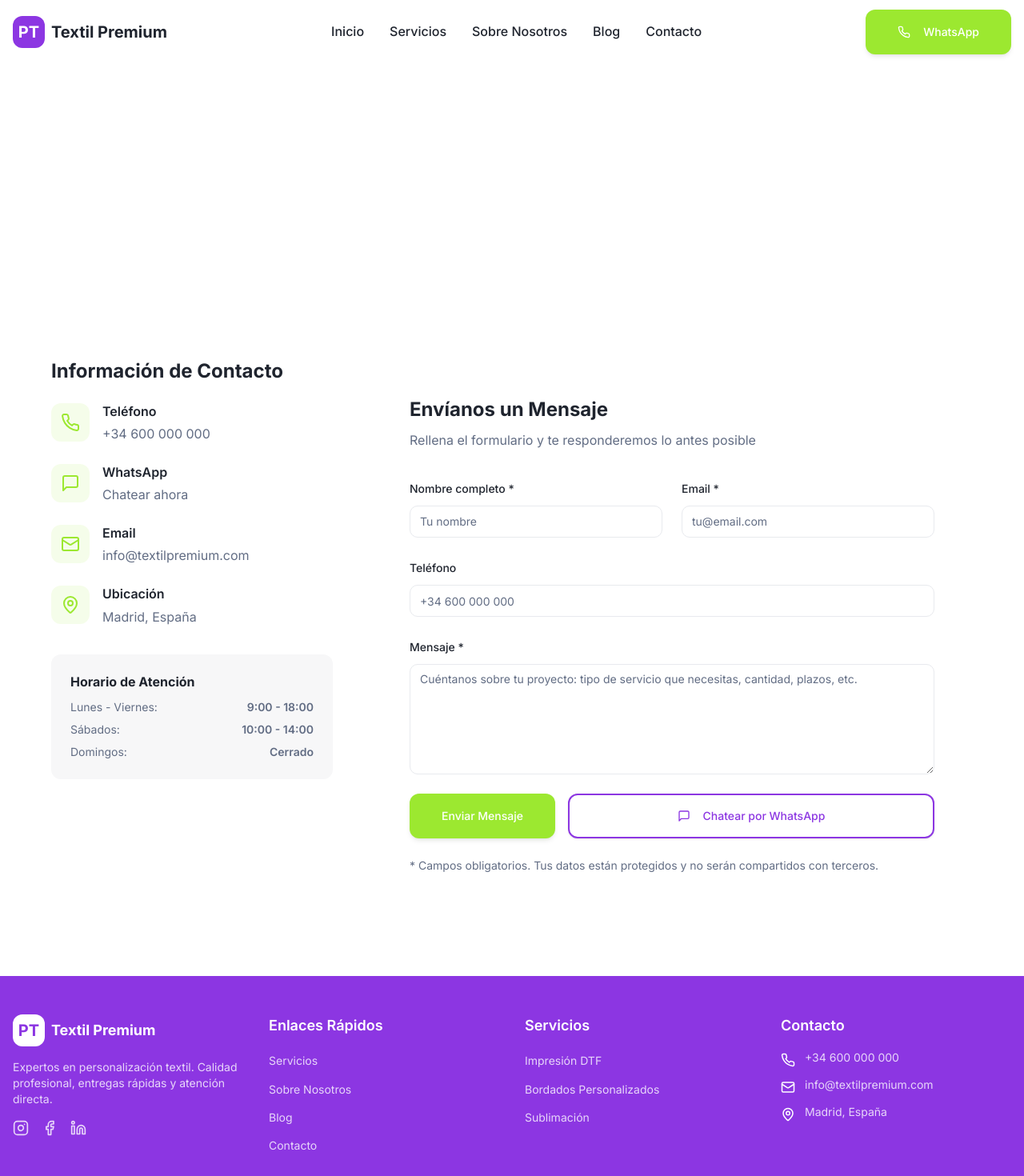
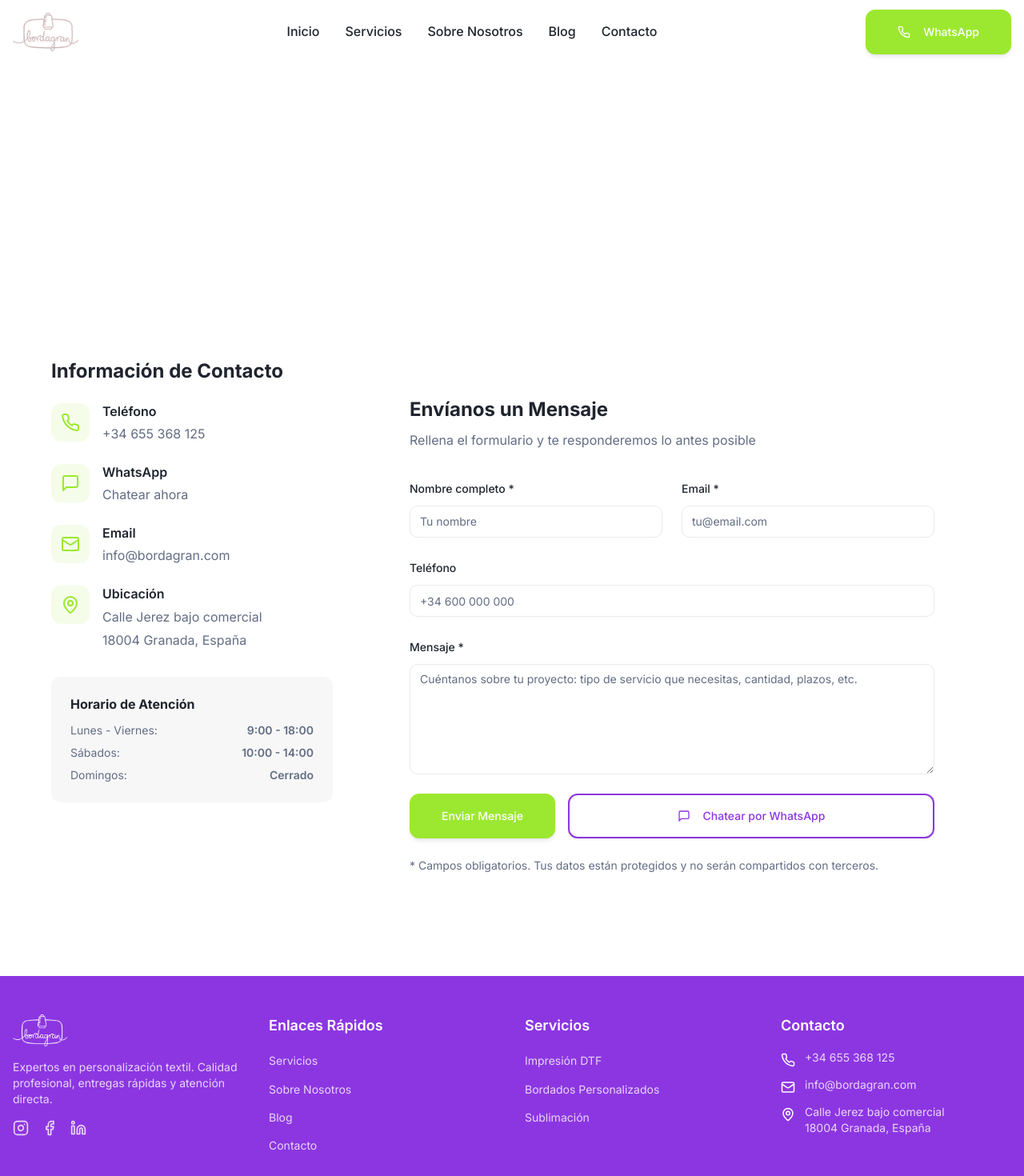
Before and after one commit to domus-lab/bordagran, a React (Vite) app: page /contacto in a window 1280 px wide. Shown: the top 1470 px of the page at 80% size. Built offline with nearby package versions, Linux system fonts and the light colour scheme; the HTML template or start-up script is replaced by a standard one.

Commit message:
Update company contact information
Update company name, WhatsApp number, email, and address.

```diff
--- a/index.html
+++ b/index.html
@@ -3,19 +3,19 @@
   <head>
     <meta charset="UTF-8" />
     <meta name="viewport" content="width=device-width, initial-scale=1.0" />
-    <title>Personalización Textil Premium | DTF, Bordados y Sublimación</title>
-    <meta name="description" content="Expertos en personalización textil con DTF, bordados y sublimación. Calidad profesional, entregas rápidas y atención personalizada. Solicita tu presupuesto sin compromiso." />
-    <meta name="author" content="Personalización Textil Premium" />
-    <meta name="keywords" content="personalización textil, DTF, bordados, sublimación, sudaderas personalizadas, camisetas personalizadas, ropa corporativa" />
+    <title>Bordagran - Personalización Textil DTF y Bordados en Granada</title>
+    <meta name="description" content="Bordagran, expertos en personalización textil en Granada. DTF, bordados y sublimación con calidad profesional y entregas rápidas. Solicita tu presupuesto sin compromiso." />
+    <meta name="author" content="Bordagran" />
+    <meta name="keywords" content="bordagran, personalización textil Granada, DTF Granada, bordados Granada, sublimación, sudaderas personalizadas, camisetas personalizadas, ropa corporativa Granada" />
 
-    <meta property="og:title" content="Personalización Textil Premium | DTF, Bordados y Sublimación" />
-    <meta property="og:description" content="Expertos en personalización textil con DTF, bordados y sublimación. Calidad profesional y entregas rápidas." />
+    <meta property="og:title" content="Bordagran - Personalización Textil en Granada" />
+    <meta property="og:description" content="Expertos en personalización textil con DTF, bordados y sublimación en Granada. Calidad profesional y entregas rápidas." />
     <meta property="og:type" content="website" />
     <meta property="og:image" content="https://lovable.dev/opengraph-image-p98pqg.png" />
 
     <meta name="twitter:card" content="summary_large_image" />
-    <meta name="twitter:title" content="Personalización Textil Premium" />
-    <meta name="twitter:description" content="Expertos en personalización textil. Calidad profesional y entregas rápidas." />
+    <meta name="twitter:title" content="Bordagran - Personalización Textil Granada" />
+    <meta name="twitter:description" content="Expertos en personalización textil en Granada. Calidad profesional y entregas rápidas." />
 
     <link rel="preconnect" href="https://fonts.googleapis.com">
     <link rel="preconnect" href="https://fonts.gstatic.com" crossorigin>
--- a/src/components/home/CTASection.tsx
+++ b/src/components/home/CTASection.tsx
@@ -15,7 +15,7 @@ const CTASection = () => {
           </p>
 
           <div className="flex flex-col sm:flex-row gap-6 justify-center items-center">
-            <a href="https://wa.me/34600000000" target="_blank" rel="noopener noreferrer">
+            <a href="https://wa.me/34655368125" target="_blank" rel="noopener noreferrer">
               <Button size="lg" className="bg-white text-primary hover:bg-white/90 text-lg px-12 py-8 font-semibold shadow-lg">
                 <Phone className="mr-2 h-5 w-5" />
                 Contactar Ahora
--- a/src/components/home/FAQSection.tsx
+++ b/src/components/home/FAQSection.tsx
@@ -183,7 +183,7 @@ const FAQSection = () => {
             ¿No encuentras lo que buscas?
           </p>
           <a
-            href="https://wa.me/34600000000"
+            href="https://wa.me/34655368125"
             target="_blank"
             rel="noopener noreferrer"
             className="inline-flex items-center justify-center rounded-lg bg-primary text-primary-foreground px-8 py-4 text-lg font-semibold shadow-md hover:shadow-lg transition-all hover:-translate-y-0.5"
--- a/src/components/home/HeroSection.tsx
+++ b/src/components/home/HeroSection.tsx
@@ -32,7 +32,7 @@ const HeroSection = () => {
           </p>
 
           <div className="flex flex-col sm:flex-row gap-6 justify-center items-center">
-            <a href="https://wa.me/34600000000" target="_blank" rel="noopener noreferrer">
+            <a href="https://wa.me/34655368125" target="_blank" rel="noopener noreferrer">
               <Button size="lg" variant="default" className="text-lg px-12 py-8 font-semibold">
                 <Phone className="mr-2 h-5 w-5" />
                 Contactar por WhatsApp
--- a/src/components/layout/Footer.tsx
+++ b/src/components/layout/Footer.tsx
@@ -1,5 +1,6 @@
 import { Link } from "react-router-dom";
 import { Phone, Mail, MapPin, Instagram, Facebook, Linkedin } from "lucide-react";
+import logoDark from "@/assets/logo-dark.png";
 
 const Footer = () => {
   const currentYear = new Date().getFullYear();
@@ -10,11 +11,12 @@ const Footer = () => {
         <div className="grid grid-cols-1 md:grid-cols-2 lg:grid-cols-4 gap-8 mb-8">
           {/* Company Info */}
           <div>
-            <div className="flex items-center space-x-2 mb-4">
-              <div className="w-10 h-10 bg-primary-foreground rounded-lg flex items-center justify-center">
-                <span className="text-primary font-bold text-xl">PT</span>
-              </div>
-              <span className="font-bold text-lg">Textil Premium</span>
+            <div className="flex items-center space-x-3 mb-4">
+              <img
+                src={logoDark}
+                alt="Bordagran"
+                className="h-10 w-auto"
+              />
             </div>
             <p className="text-primary-foreground/80 text-sm mb-4">
               Expertos en personalización textil. Calidad profesional, entregas rápidas y atención directa.
@@ -87,20 +89,20 @@ const Footer = () => {
             <ul className="space-y-3">
               <li className="flex items-start space-x-3">
                 <Phone size={18} className="mt-1 flex-shrink-0" />
-                <a href="tel:+34600000000" className="text-primary-foreground/80 hover:text-primary-foreground transition-smooth text-sm">
-                  +34 600 000 000
+                <a href="tel:+34655368125" className="text-primary-foreground/80 hover:text-primary-foreground transition-smooth text-sm">
+                  +34 655 368 125
                 </a>
               </li>
               <li className="flex items-start space-x-3">
                 <Mail size={18} className="mt-1 flex-shrink-0" />
-                <a href="mailto:info@textilpremium.com" className="text-primary-foreground/80 hover:text-primary-foreground transition-smooth text-sm">
-                  info@textilpremium.com
+                <a href="mailto:info@bordagran.com" className="text-primary-foreground/80 hover:text-primary-foreground transition-smooth text-sm">
+                  info@bordagran.com
                 </a>
               </li>
               <li className="flex items-start space-x-3">
                 <MapPin size={18} className="mt-1 flex-shrink-0" />
                 <span className="text-primary-foreground/80 text-sm">
-                  Madrid, España
+                  Calle Jerez bajo comercial<br />18004 Granada, España
                 </span>
               </li>
             </ul>
@@ -110,7 +112,7 @@ const Footer = () => {
         <div className="border-t border-primary-foreground/20 pt-6">
           <div className="flex flex-col md:flex-row justify-between items-center space-y-4 md:space-y-0">
             <p className="text-primary-foreground/80 text-sm">
-              © {currentYear} Textil Premium. Todos los derechos reservados.
+              © {currentYear} Bordagran. Todos los derechos reservados.
             </p>
             <div className="flex space-x-6">
               <Link to="#" className="text-primary-foreground/80 hover:text-primary-foreground transition-smooth text-sm">
--- a/src/components/layout/Header.tsx
+++ b/src/components/layout/Header.tsx
@@ -2,6 +2,7 @@ import { useState, useEffect } from "react";
 import { Link } from "react-router-dom";
 import { Menu, X, Phone } from "lucide-react";
 import { Button } from "@/components/ui/button";
+import logoLight from "@/assets/logo-light.png";
 
 const Header = () => {
   const [isMenuOpen, setIsMenuOpen] = useState(false);
@@ -32,13 +33,12 @@ const Header = () => {
       <div className="container mx-auto px-4">
         <div className="flex items-center justify-between h-20">
           {/* Logo */}
-          <Link to="/" className="flex items-center space-x-2">
-            <div className="w-10 h-10 bg-primary rounded-lg flex items-center justify-center">
-              <span className="text-primary-foreground font-bold text-xl">PT</span>
-            </div>
-            <span className="font-bold text-xl text-foreground hidden sm:block">
-              Textil Premium
-            </span>
+          <Link to="/" className="flex items-center space-x-3">
+            <img
+              src={logoLight}
+              alt="Bordagran"
+              className="h-12 w-auto"
+            />
           </Link>
 
           {/* Desktop Navigation */}
@@ -56,7 +56,7 @@ const Header = () => {
 
           {/* CTA Button Desktop */}
           <div className="hidden lg:flex items-center space-x-4">
-            <a href="https://wa.me/34600000000" target="_blank" rel="noopener noreferrer">
+            <a href="https://wa.me/34655368125" target="_blank" rel="noopener noreferrer">
               <Button variant="default" size="lg" className="bg-secondary hover:bg-secondary-light">
                 <Phone className="mr-2 h-4 w-4" />
                 WhatsApp
@@ -89,7 +89,7 @@ const Header = () => {
                 </Link>
               ))}
               <a
-                href="https://wa.me/34600000000"
+                href="https://wa.me/34655368125"
                 target="_blank"
                 rel="noopener noreferrer"
                 className="pt-4"
--- a/src/pages/Contacto.tsx
+++ b/src/pages/Contacto.tsx
@@ -69,8 +69,8 @@ const Contacto = () => {
                       </div>
                       <div>
                         <h3 className="font-semibold mb-1">Teléfono</h3>
-                        <a href="tel:+34600000000" className="text-muted-foreground hover:text-secondary transition-smooth">
-                          +34 600 000 000
+                        <a href="tel:+34655368125" className="text-muted-foreground hover:text-secondary transition-smooth">
+                          +34 655 368 125
                         </a>
                       </div>
                     </div>
@@ -82,7 +82,7 @@ const Contacto = () => {
                       <div>
                         <h3 className="font-semibold mb-1">WhatsApp</h3>
                         <a
-                          href="https://wa.me/34600000000"
+                          href="https://wa.me/34655368125"
                           target="_blank"
                           rel="noopener noreferrer"
                           className="text-muted-foreground hover:text-secondary transition-smooth"
@@ -98,8 +98,8 @@ const Contacto = () => {
                       </div>
                       <div>
                         <h3 className="font-semibold mb-1">Email</h3>
-                        <a href="mailto:info@textilpremium.com" className="text-muted-foreground hover:text-secondary transition-smooth">
-                          info@textilpremium.com
+                        <a href="mailto:info@bordagran.com" className="text-muted-foreground hover:text-secondary transition-smooth">
+                          info@bordagran.com
                         </a>
                       </div>
                     </div>
@@ -111,7 +111,8 @@ const Contacto = () => {
                       <div>
                         <h3 className="font-semibold mb-1">Ubicación</h3>
                         <p className="text-muted-foreground">
-                          Madrid, España
+                          Calle Jerez bajo comercial<br />
+                          18004 Granada, España
                         </p>
                       </div>
                     </div>
@@ -205,7 +206,7 @@ const Contacto = () => {
                     <Button type="submit" size="lg" className="bg-secondary hover:bg-secondary-light">
                       Enviar Mensaje
                     </Button>
-                    <a href="https://wa.me/34600000000" target="_blank" rel="noopener noreferrer" className="flex-1">
+                    <a href="https://wa.me/34655368125" target="_blank" rel="noopener noreferrer" className="flex-1">
                       <Button type="button" variant="outline" size="lg" className="w-full">
                         <MessageSquare className="mr-2 h-5 w-5" />
                         Chatear por WhatsApp
```
Also changed, not shown: src/assets/logo-dark.png (added), src/assets/logo-light.png (added).
